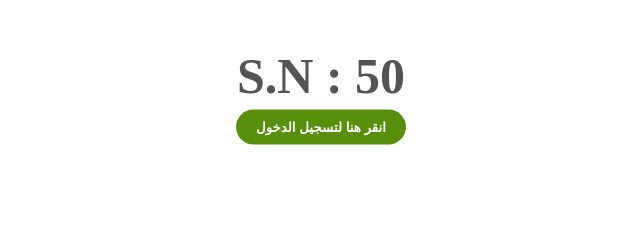
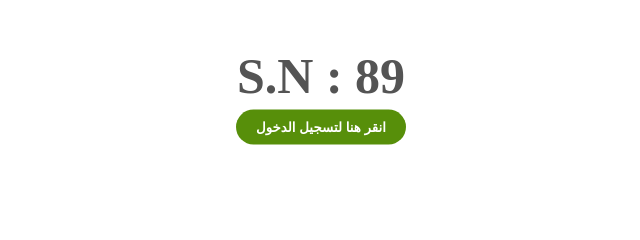
Before and after one commit to ALEmadTransport/account_89, a plain HTML site: page index.html in a window 1280 px wide. Shown: the part 273-513 px from the top of the page, 319-959 px from the left. Drawn offline with Linux system fonts and the light colour scheme.

Commit message:
Update index.html

```diff
--- a/index.html
+++ b/index.html
@@ -49,7 +49,7 @@
 
 <body>
     <img src="background.png" alt="">
-    <span class="sn-label">S.N : 50</span>
+    <span class="sn-label">S.N : 89</span>
     <br>
     <br>
     <br>
```
